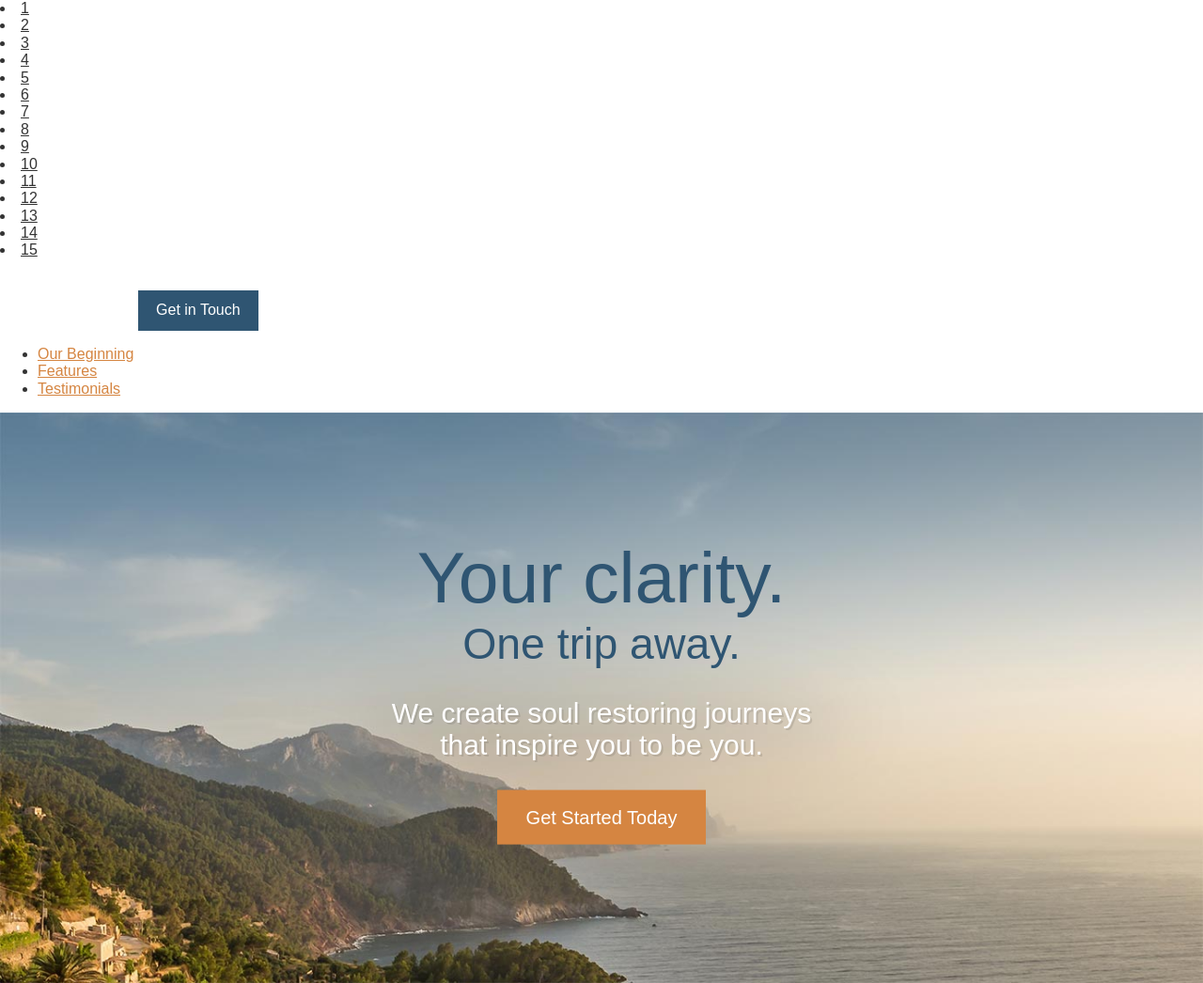
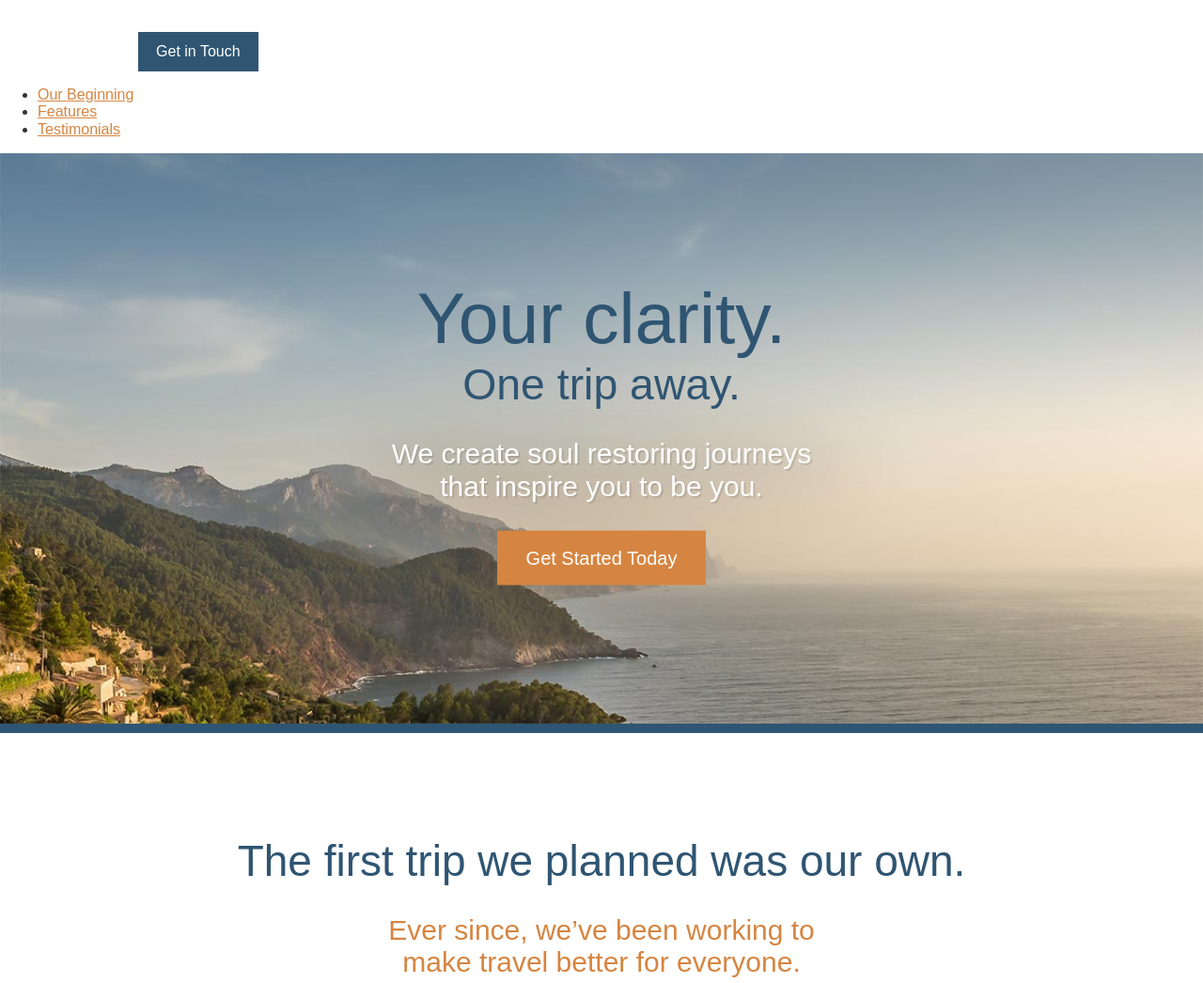
Before and after one commit to geraldokandonga/travel-site, a website: page app/index.html in a window 1280 px wide. Shown: the top 1046 px of the page at 94% size. Drawn offline with Linux system fonts and the light colour scheme.

Commit message:
Removed test numbers.

```diff
--- a/app/index.html
+++ b/app/index.html
@@ -9,23 +9,6 @@
     <link rel="stylesheet" type="text/css" href="temp/styles/styles.css">
   </head>
   <body>
-    <u>
-      <li>1</li>
-      <li>2</li>
-      <li>3</li>
-      <li>4</li>
-      <li>5</li>
-      <li>6</li>
-      <li>7</li>
-      <li>8</li>
-      <li>9</li>
-      <li>10</li>
-      <li>11</li>
-      <li>12</li>
-      <li>13</li>
-      <li>14</li>
-      <li>15</li>
-    </u>
     <header>
       <img src="assets/images/icons/clear-view-escapes.svg">
       <a class="btn" href="#">Get in Touch</a>
```
